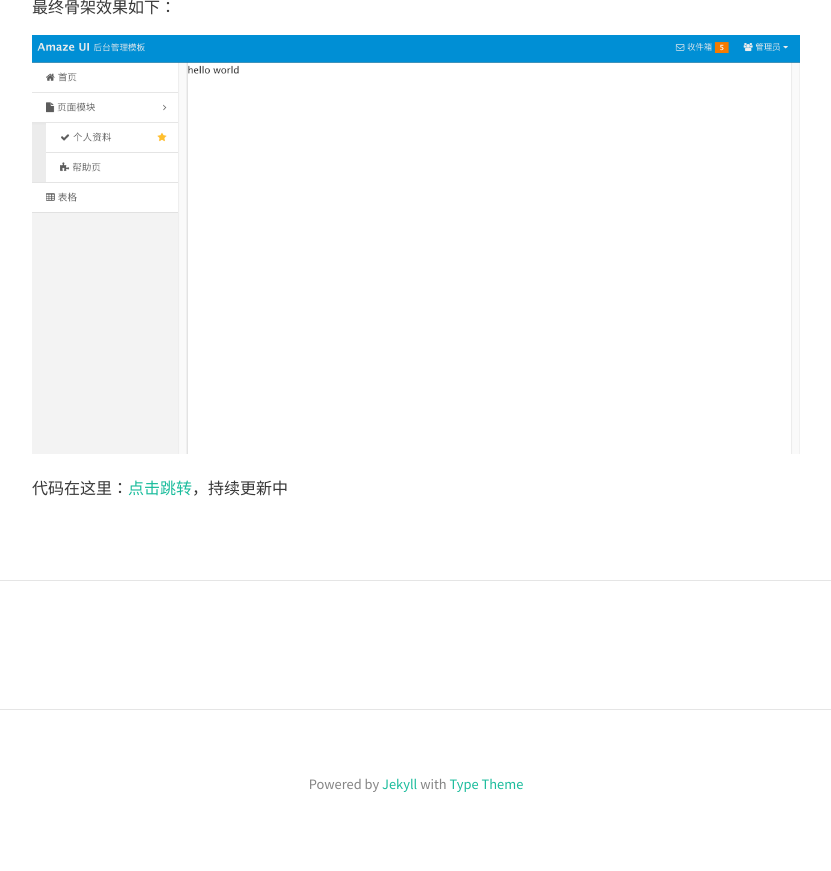
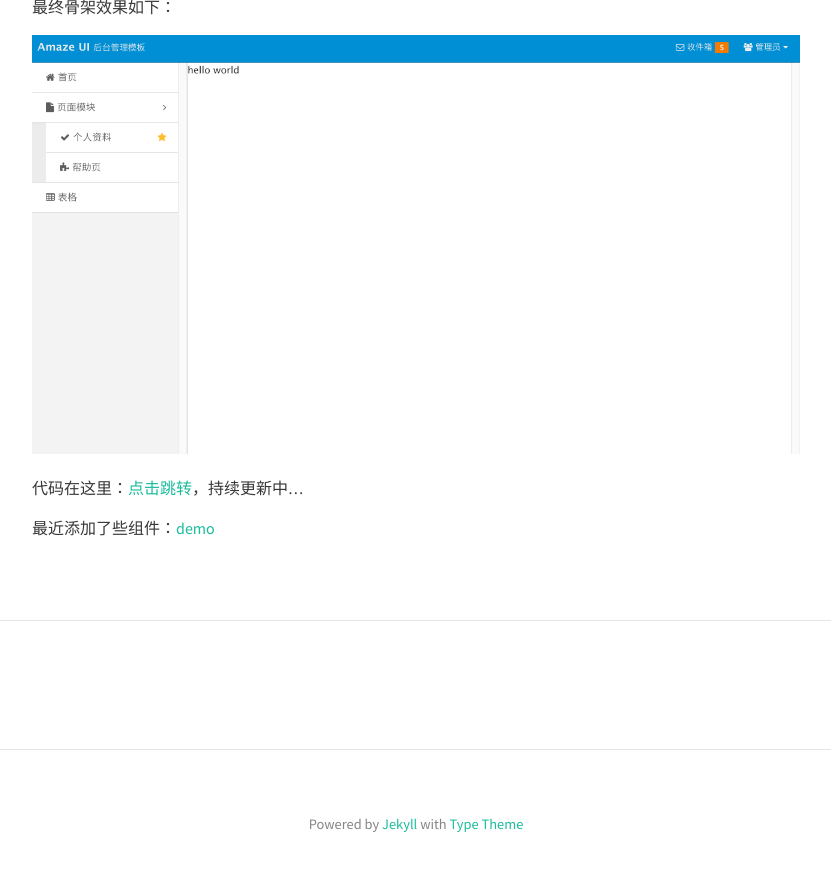
Before and after one commit to plusice/jekyll_blog, a Jekyll site: the page built from _posts/2016-07-23-webpack-vue.md, in a window 1280 px wide and 900 px high, scrolled down 3555 px. Shown: the top 871 px of the window, without its empty margins (224-1055 px from the left). Built offline with Jekyll 4.4.1, drawn with Linux system fonts in a browser that asks for light colours; nearby versions of some CDN libraries; comment, search, counter and statistics services are not loaded.

```diff
--- a/_posts/2016-07-23-webpack-vue.md
+++ b/_posts/2016-07-23-webpack-vue.md
@@ -159,4 +159,6 @@ module.exports = {
 
 ![图片](/img/resource/amazeui.png)
 
-代码在这里：[点击跳转](https://github.com/plusice/vue-app)，持续更新中
+代码在这里：[点击跳转](https://github.com/plusice/vue-app)，持续更新中...
+
+最近添加了些组件：[demo](https://plusice.github.io/vue-app/)
```
Also changed, not shown: 10 other files.
